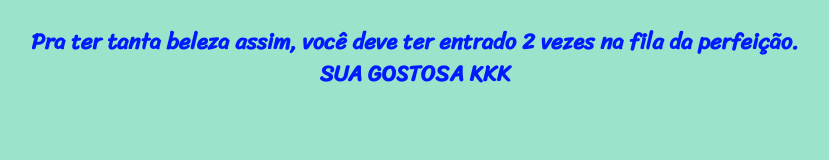
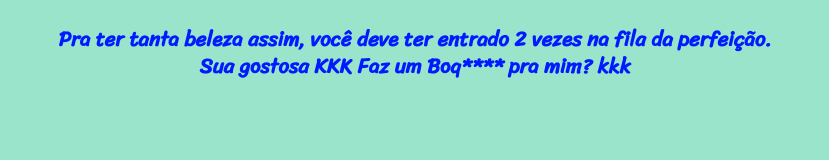
Before and after one commit to andrecastro64/Projeto-Gerador-de-Elogios, a plain HTML site: page paginas/pagina05.html in a window 1280 px wide. Shown: the whole page, without its empty margins (225-1054 px from the left). Drawn offline with Linux system fonts and the light colour scheme.

Commit message:
Update pagina05.html

```diff
--- a/paginas/pagina05.html
+++ b/paginas/pagina05.html
@@ -16,7 +16,7 @@
 
             font-family: 'Sriracha', cursive;
             color: rgb(0, 26, 255);
-            font-size: 1.4em;
+            font-size: 1.3em;
             font-weight: bold;
             text-align: center;
         }
@@ -32,7 +32,9 @@
         Pra ter tanta beleza assim, você deve ter entrado 2 vezes na fila da perfeição.
 
     </p>
-    <p class="extra">SUA GOSTOSA KKK</p>
+    <p class="extra">Sua gostosa KKK
+        Faz um Boq**** pra mim? kkk
+    </p>
 
 </body>
 </html>
```
